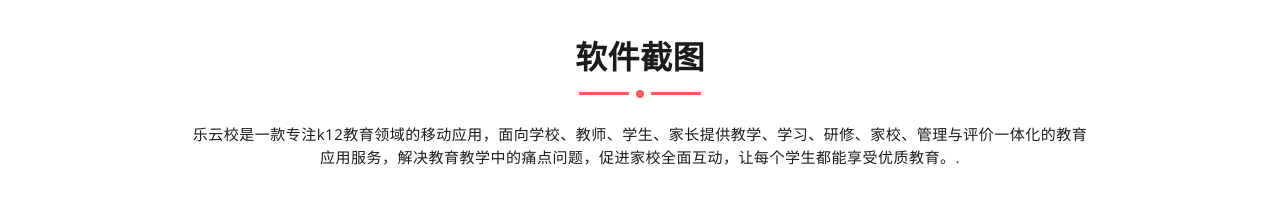
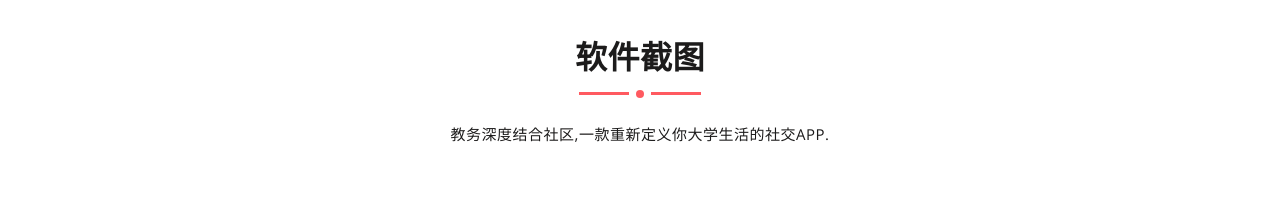
Before and after one commit to ydjw/ydjw.github.io, a plain HTML site: page index.html in a window 1280 px wide. Shown: the part 2580-2783 px from the top of the page. Drawn offline with nearby package versions, Linux system fonts and the light colour scheme.

Commit message:
修改app介绍图片

```diff
--- a/index.html
+++ b/index.html
@@ -221,11 +221,11 @@
 
         <!-- Start Video content -->
         <div class="mu-video-content">
-            <!-- <div class="mu-video-iframe-area">
+            <div class="mu-video-iframe-area">
                 <a class="mu-video-close-btn" href="#"><i class="fa fa-times" aria-hidden="true"></i></a>
-                <iframe class="mu-video-iframe" width="854" height="480" src="https://www.baidu.com/" frameborder="0"
+                <iframe class="mu-video-iframe" width="854" height="480" src="https://weibo.com/tv/v/I2Gj8mZId?fid=1034:4406392422086494" frameborder="0"
                         allowfullscreen></iframe>
-            </div> -->
+            </div>
         </div>
         <!-- End Video content -->
 
@@ -242,8 +242,7 @@
                         <div class="mu-title-area">
                             <h2 class="mu-title">软件截图</h2>
                             <span class="mu-title-dot"></span>
-                            <p>
-                                乐云校是一款专注k12教育领域的移动应用，面向学校、教师、学生、家长提供教学、学习、研修、家校、管理与评价一体化的教育应用服务，解决教育教学中的痛点问题，促进家校全面互动，让每个学生都能享受优质教育。.</p>
+                            <p>教务深度结合社区,一款重新定义你大学生活的社交APP.</p>
                         </div>
 
 
```
Also changed, not shown: assets/images/iphone-group.png, assets/images/iphone.png.
